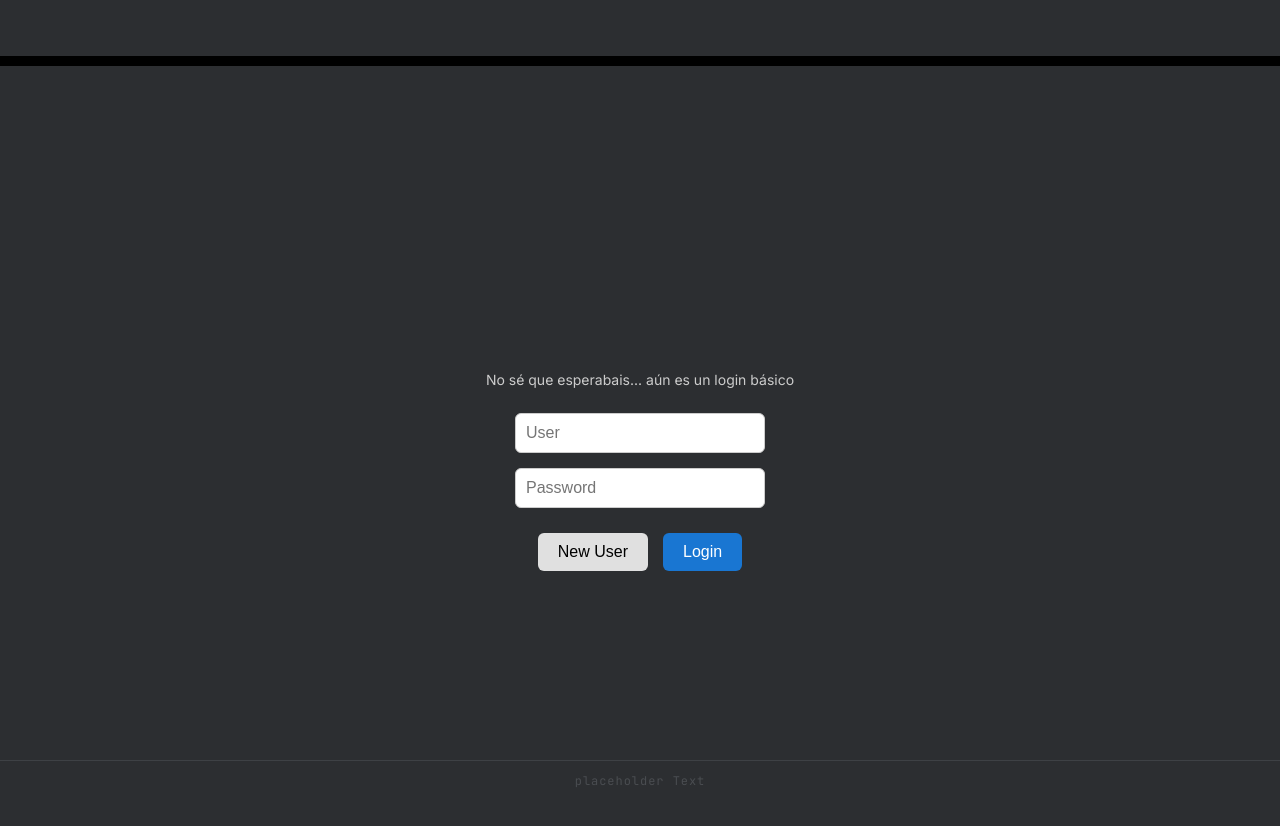
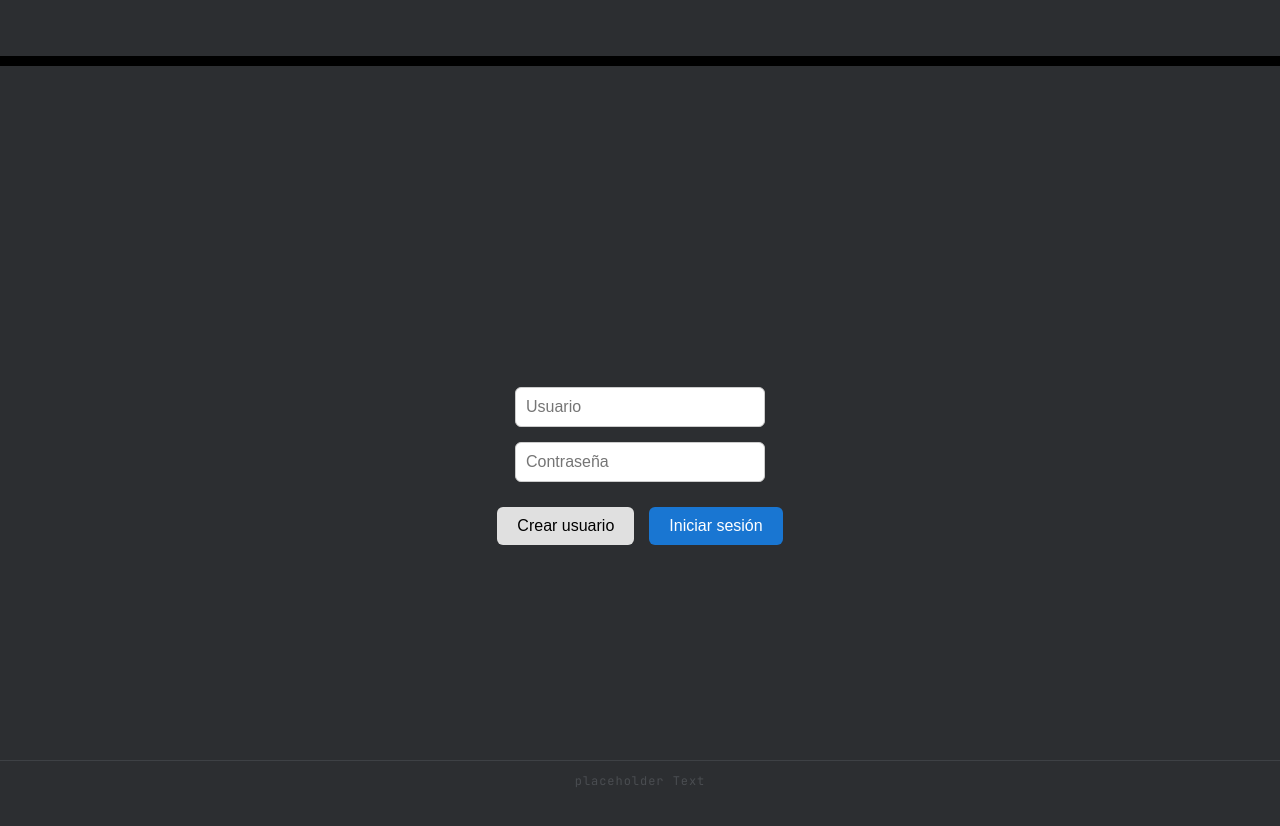
Before and after one commit to bzancio/meka5Front, an Angular app: page /login in a window 1280 px wide. Shown: the top 826 px of the page. Built offline with nearby package versions, Linux system fonts and the light colour scheme.

Commit message:
spanish please

```diff
--- a/src/app/pages/login/login.component.html
+++ b/src/app/pages/login/login.component.html
@@ -4,16 +4,12 @@
 
 <div class="login-container">
 
-  <div class="login-text">
-    No sé que esperabais... aún es un login básico
-  </div>
-
-  <input id="user" type="text" placeholder="User" class="input" />
-  <input id="pass" type="password" placeholder="Password" class="input" />
+  <input id="user" type="text" placeholder="Usuario" class="input" />
+  <input id="pass" type="password" placeholder="Contraseña" class="input" />
 
   <div class="button-row">
-    <button class="btn secondary" (click)="newUser()">New User</button>
-    <button class="btn primary" (click)="login()">Login</button>
+    <button class="btn secondary" (click)="newUser()">Crear usuario</button>
+    <button class="btn primary" (click)="login()">Iniciar sesión</button>
   </div>
 </div>
 
```
Also changed, not shown: src/app/pages/login/login.component.css (line endings or trailing spaces), src/assets/background.png (added), src/assets/img/logoPlaceholder.png (deleted).
